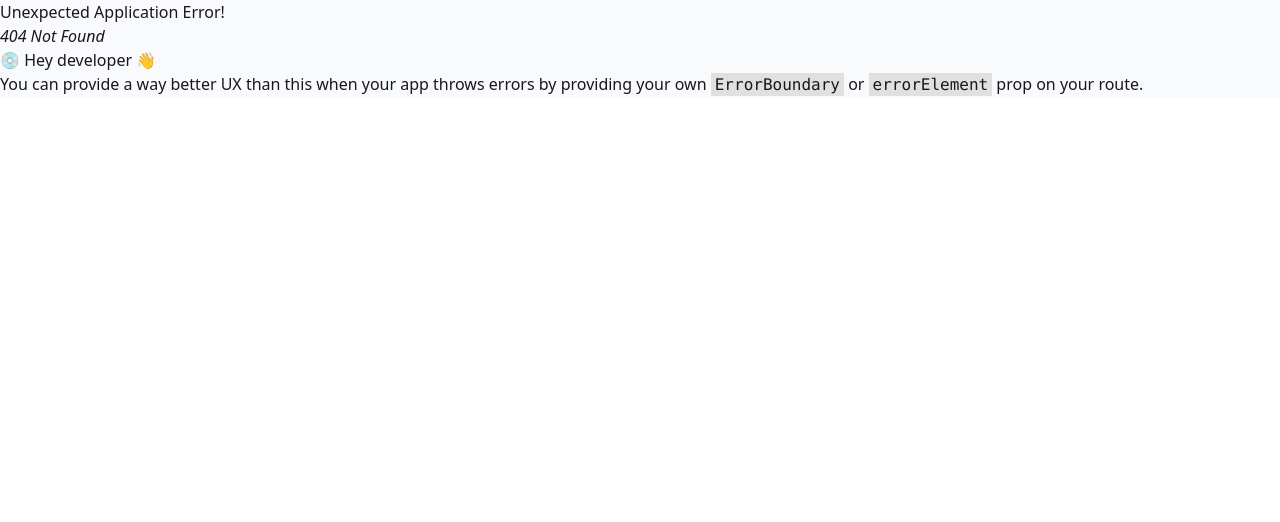
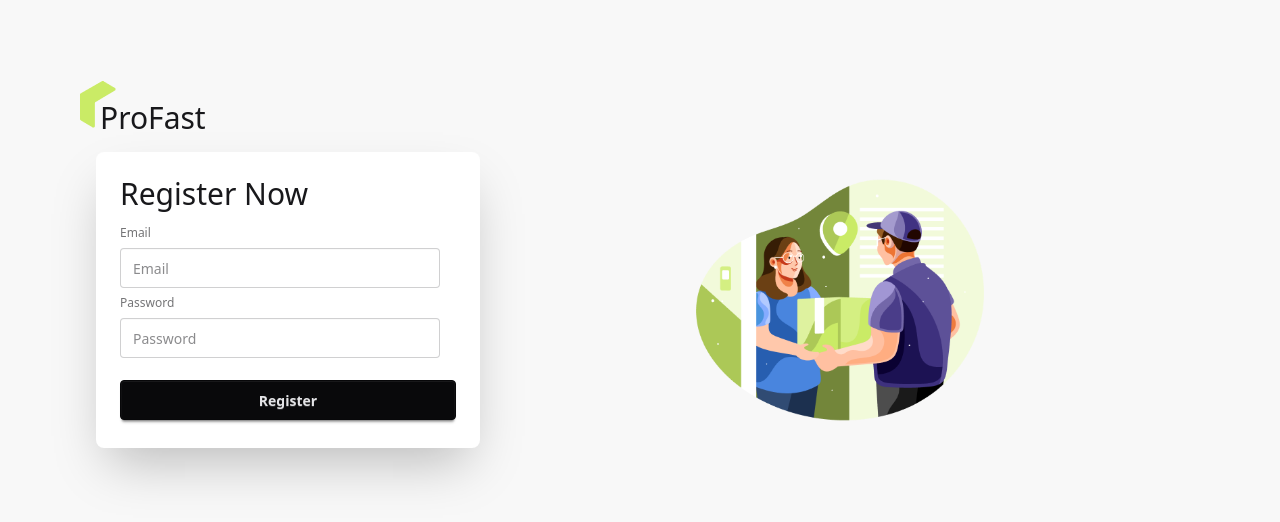
Before and after one commit to Shazidulislam/Zapship_Client, a React (Vite) app: page /register in a window 1280 px wide. Before the commit this address had no page. Shown: the top 522 px of the page. Built offline with nearby package versions, Linux system fonts and the light colour scheme.

Commit message:
create login and register page

```diff
--- a/src/Pages/Authpage/Login.jsx
+++ b/src/Pages/Authpage/Login.jsx
@@ -1,18 +1,34 @@
 import React from "react";
+import { useForm } from "react-hook-form"
+
 
 const Login = () => {
+
+    const {register ,handleSubmit  , formState:{errors}} = useForm()
+
+    const onSubmit =(data)=>{
+        console.log(data)
+    }
+
   return (
     <div className="card bg-base-100 w-full max-w-sm shrink-0 shadow-2xl">
       <div className="card-body">
-        <form >
+        <h1 className="text-3xl font-medium">Login Now</h1>
+        <form onSubmit={handleSubmit(onSubmit)} >
           <fieldset className="fieldset">
             <label className="label">Email</label>
-            <input type="email" className="input" placeholder="Email" />
+            <input type="email" {...register("email" , {required:true})} className="input" placeholder="Email" />
+            {
+                errors.email?.type === "required" && <p className="text-red-500">Email is Required!</p>
+            }
             <label className="label">Password</label>
-            <input type="password" className="input" placeholder="Password" />
-            <div>
-              <a className="link link-hover">Forgot password?</a>
-            </div>
+            <input type="password" {...register("password" , {required:true , minLength:8 ,})} className="input" placeholder="Password" />
+           {
+            errors.password?.type === "required" && <p className="text-red-600">Password is required!</p>
+           }
+           {
+            errors.password?.type === "minLength" && <p className="text-red-600">Password id must be  charaters longer!</p>
+           }
             <button className="btn btn-neutral mt-4">Login</button>
           </fieldset>
         </form>
--- /dev/null
+++ b/src/Pages/Authpage/Register.jsx
@@ -0,0 +1,55 @@
+import React from "react";
+import { useForm } from "react-hook-form";
+
+const Register = () => {
+  const {
+    register,
+    handleSubmit,
+    formState: { errors },
+  } = useForm();
+  const onSubmit = (data) => {
+    console.log(data);
+  };
+  return (
+    <div className="card bg-base-100 w-full max-w-sm shrink-0 shadow-2xl">
+      <div className="card-body">
+        <h1 className="text-3xl font-medium">Register Now</h1>
+        <form onSubmit={handleSubmit(onSubmit)}>
+          <fieldset className="fieldset">
+            <label className="label">Email</label>
+            <input
+              type="email"
+              {...register("email", { required: true })}
+              className="input"
+              placeholder="Email"
+            />
+            {errors.email?.type === "required" && (
+              <p className="text-red-500">Email is Required!</p>
+            )}
+            <label className="label">Password</label>
+            <input
+              type="password"
+              {...register("password", { required: true, minLength: {value:8 , message:" Password  must be 8 charaters longer!"} , pattern:{
+                value:/^(?=.*[A-Z])(?=.*[a-z])(?=.*\d)(?=.*[!@#$%^&*]).+$/,
+                message:"Password must include upper, lower, number & special char"
+              } })}
+              className="input"
+              placeholder="Password"
+            />
+            {errors.password?.type === "required" && (
+              <p className="text-red-600">Password is required!</p>
+            )}
+            {errors.password && (
+              <p className="text-red-600">
+               {errors.password?.message}
+              </p>
+            )}
+            <button className="btn btn-neutral mt-4">Register</button>
+          </fieldset>
+        </form>
+      </div>
+    </div>
+  );
+};
+
+export default Register;
```
Also changed, not shown: src/router/router.jsx (+7 -1 lines).
